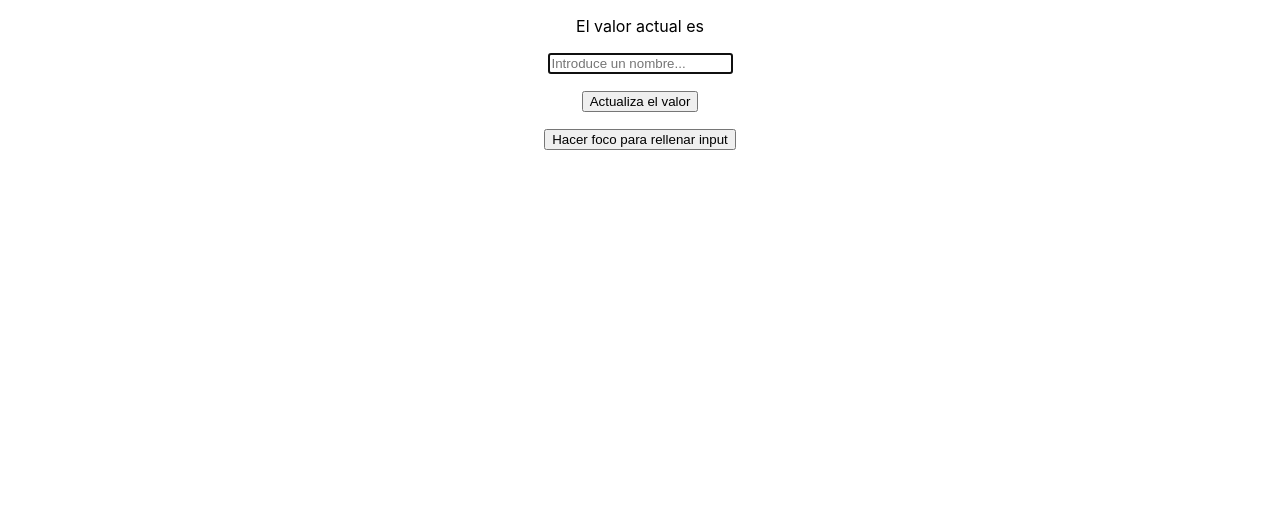
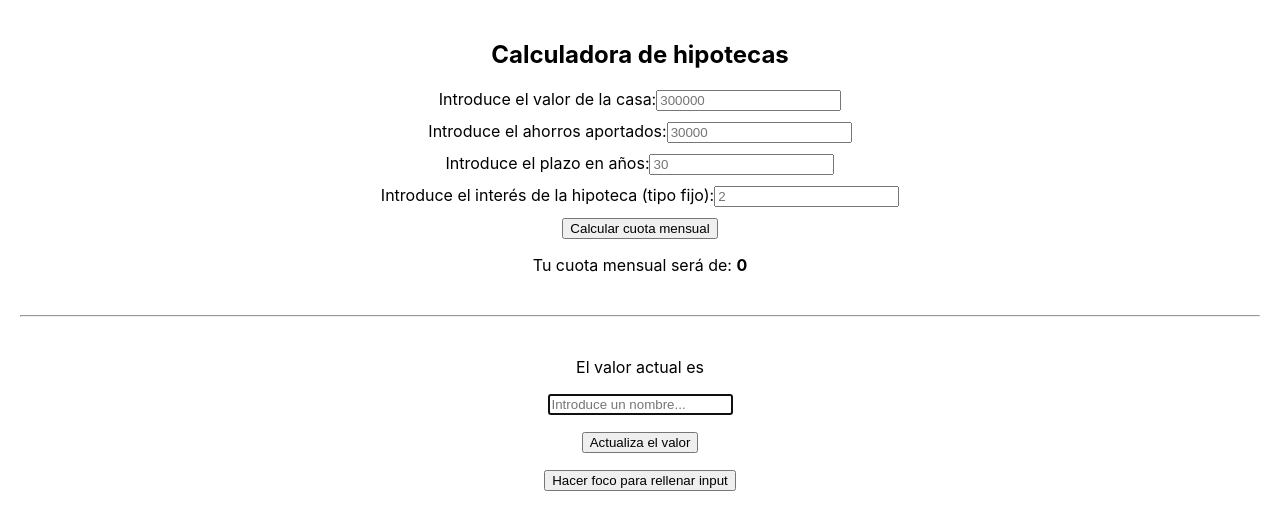
Before and after one commit to The-Valley-School/react-s6-useref-samples, a React (Create React App) app: page / in a window 1280 px wide. Shown: the top 530 px of the page. Built offline with nearby package versions, Linux system fonts and the light colour scheme.

Commit message:
Added mortgage calculator

```diff
--- a/src/App.js
+++ b/src/App.js
@@ -1,9 +1,16 @@
 import './App.css';
 import InputSample from './InputSample/InputSample';
+import MortgageCalcultator from './MortgageCalcultator/MortgageCalcultator';
 
 function App() {
   return (
     <div className="App">
+      {/* calculadora de hipotecas */}
+      <MortgageCalcultator></MortgageCalcultator>
+
+      <hr className="separator"></hr>
+
+      {/* Ejemplo de input simple */}
       <InputSample></InputSample>
     </div>
   );
--- /dev/null
+++ b/src/MortgageCalcultator/MortgageCalcultator.css
@@ -0,0 +1,5 @@
+.mortgage-calculator__fieldset {
+    border: none;
+    margin: 0 0 10px 0;
+    padding: 0;
+}
--- /dev/null
+++ b/src/MortgageCalcultator/MortgageCalcultator.js
@@ -0,0 +1,81 @@
+import React from "react";
+import "./MortgageCalcultator.css";
+
+const MortgageCalcultator = () => {
+
+    // Estados
+    const [monthlyPayment, setMonthlyPayment] = React.useState(0);
+
+    // Referencias a los inputs
+    const houseValueRef = React.useRef();
+    const savingsRef = React.useRef();
+    const numYearsRef = React.useRef();
+    const annualInterestRef = React.useRef();
+
+    const getValuesAndCalculateMonthlyPayment = () => {
+
+        const houseValue = houseValueRef.current.value;
+        const savings = savingsRef.current.value;
+        const annualInterest = annualInterestRef.current.value;
+        const numYears = numYearsRef.current.value;
+
+        const payment = calculateMonthPayment(houseValue, savings, annualInterest, numYears);
+        setMonthlyPayment(payment);
+    }
+
+    const calculateMonthPayment = (houseValue, savings, annualInterest, numYears) => {
+        const numMonths = numYears * 12;
+        const annualInterestDecimal = annualInterest / 100;
+        const monthlyInterest = annualInterestDecimal / 12;
+        const moneyToAsk = houseValue - savings;
+        const divider = (1 - Math.pow(1 + monthlyInterest, -numMonths)) / monthlyInterest;
+        const monthPayment = moneyToAsk / divider;
+        return monthPayment;
+    }
+
+    return (
+        <div className="mortage-calculator">
+            <h2>Calculadora de hipotecas</h2>
+
+            {/* valor de la casa */}
+            <fieldset className="mortgage-calculator__fieldset">
+                <label>
+                    Introduce el valor de la casa:
+                    <input ref={houseValueRef} placeholder="300000" type="number" name="houseValue" id="houseValue" />
+                </label>
+            </fieldset>
+
+            {/* ahorros aportados */}
+            <fieldset className="mortgage-calculator__fieldset">
+                <label>
+                    Introduce el ahorros aportados:
+                    <input ref={savingsRef} placeholder="30000" type="number" name="savings" id="savings" />
+                </label>
+            </fieldset>
+
+            {/* plazo en años */}
+            <fieldset className="mortgage-calculator__fieldset">
+                <label>
+                    Introduce el plazo en años:
+                    <input ref={numYearsRef} placeholder="30" type="number" name="numYears" id="numYears" />
+                </label>
+            </fieldset>
+
+            {/* interés de la hipoteca (tipo fijo) */}
+            <fieldset className="mortgage-calculator__fieldset">
+                <label>
+                    Introduce el interés de la hipoteca (tipo fijo):
+                    <input ref={annualInterestRef} placeholder="2" type="number" name="annualInterest" id="annualInterest" />
+                </label>
+            </fieldset>
+
+
+            <button onClick={getValuesAndCalculateMonthlyPayment}>Calcular cuota mensual</button>
+
+            <p>Tu cuota mensual será de: <strong>{monthlyPayment}</strong></p>
+        </div>
+    );
+
+}
+
+export default MortgageCalcultator;
--- a/src/index.css
+++ b/src/index.css
@@ -5,6 +5,11 @@ body {
     sans-serif;
   -webkit-font-smoothing: antialiased;
   -moz-osx-font-smoothing: grayscale;
+  padding: 20px;
+}
+
+.separator {
+  margin: 40px 0;
 }
 
 code {
```
